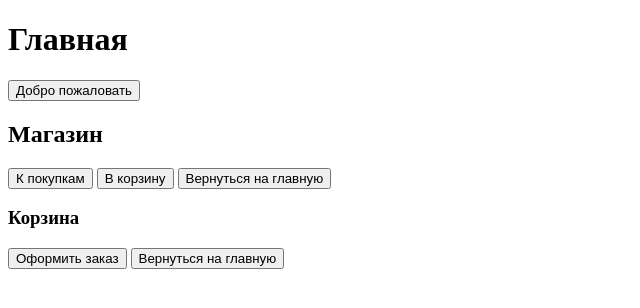
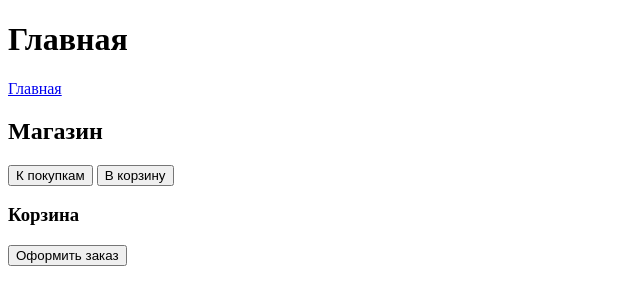
Before and after one commit to GaGaGaGala/UrbanDjango, a Django app: template templates/third_task/platform.html in a window 1280 px wide. Shown: the top 308 px of the page, without its empty margins (0-640 px from the left). Run offline with Django 5.2, Linux system fonts and the light colour scheme; the template is opened without the code that fills it, so the values that code supplies are empty.

Commit message:
Обновлены файлы

```diff
--- a/UrbanDjango/urls.py
+++ b/UrbanDjango/urls.py
@@ -15,12 +15,13 @@ Including another URLconf
     2. Add a URL to urlpatterns:  path('blog/', include('blog.urls'))
 """
 from django.contrib import admin
-from django.urls import path#,include
+from django.urls import path, include
 from task3.views import get_platform, get_games, get_cart
-#from django.views.generic import TemplateViews
 urlpatterns = [
     path('admin/', admin.site.urls),
-    path('', get_platform),
-    path('task3/', get_games),
-    path('task3/', get_cart),
+    path('task2/', include('task2.urls')),
+    path('platform/', get_platform),
+    path('platform/cart/', get_cart),
+    path('platform/games/', get_games),
+
 ]
--- a/task2/urls.py
+++ b/task2/urls.py
@@ -2,6 +2,6 @@ from django.urls import path
 from . import views
 
 urlpatterns = [
+    path('function/', views.function_view, name='function_view'),
     path('class/', views.class_view, name='class_view'),
-    path('function/', views.function_view, name='function_view'),
 ]
--- a/templates/third_task/cart.html
+++ b/templates/third_task/cart.html
@@ -2,13 +2,14 @@
 <html lang="en">
 <head>
     <meta charset="UTF-8">
-    <title>Корзина</title>
+    <meta name="viewport" content="width=device-width, initial-scale=1.0">
+    <title>Мир игр</title>
 </head>
 <body>
     <h1>Ваша корзина пуста</h1>
     <h2>Мы рады, что вы выбрали нас!</h2>
     <p>Гарантируем вам увлекательное путешествие в мир игр!</p>
-    <a href="/third_task/games"><button><h1>Вернуться к покупкам</h1></button></a>
+    <a href="/platform/games"><button>В каталог</button></a>
     <a href="/platform"><button>Вернуться на главную</button></a>
 </body>
 </html>
--- a/templates/third_task/platform.html
+++ b/templates/third_task/platform.html
@@ -2,17 +2,16 @@
 <html lang="en">
 <head>
     <meta charset="UTF-8">
+    <meta name="viewport" content="width=device-width, initial-scale=1.0">
     <title>Мир игр</title>
 </head>
 <body>
     <h1>Главная</h1>
-    <a href="#"> <button>Добро пожаловать</button></a>
+    <a href="#"> Главная</a>
     <h2>Магазин</h2>
-    <a href="/platform/games"><button>К покупкам</button></a>
-    <a href="/platform/cart"> <button>В корзину</button></a>
-    <a href="/platform"><button>Вернуться на главную</button></a>
+    <a href="games"><button>К покупкам</button></a>
+    <a href="cart"> <button>В корзину</button></a>
     <h3>Корзина</h3>
-    <a href="#"> <button>Оформить заказ</button></a>
-    <a href="/platform"><button>Вернуться на главную</button></a>
+    <a href="cart"> <button>Оформить заказ</button></a>
 </body>
 </html>
```
Also changed, not shown: task3/urls.py (deleted, +0 -7 lines), templates/third_task/games.html (+7 -3 lines), db.sqlite3.
